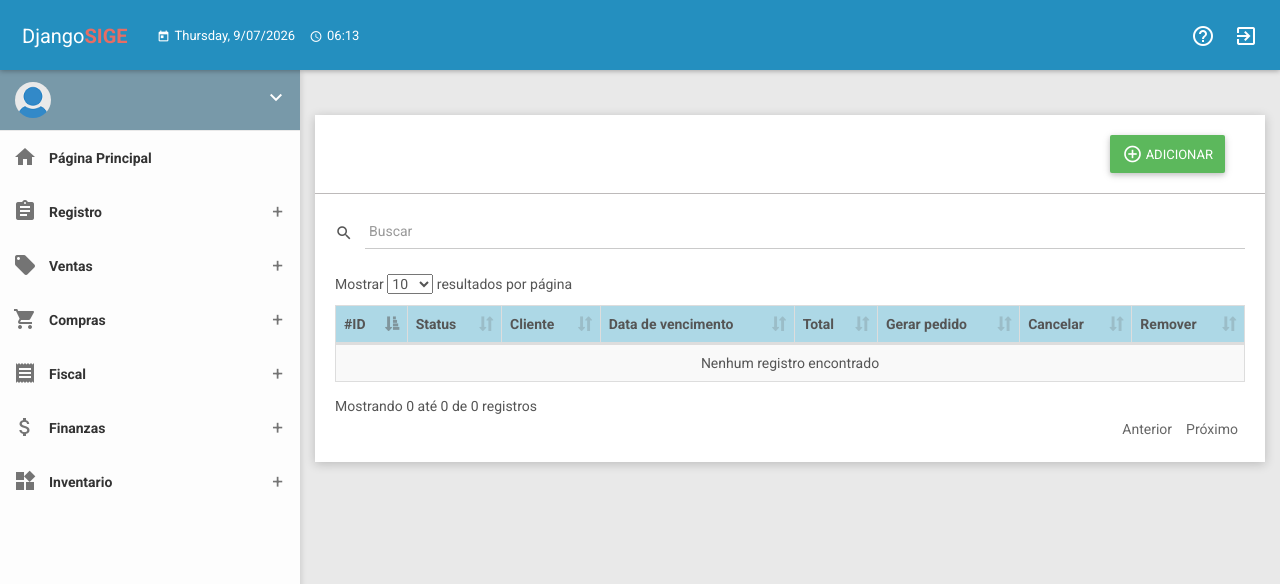
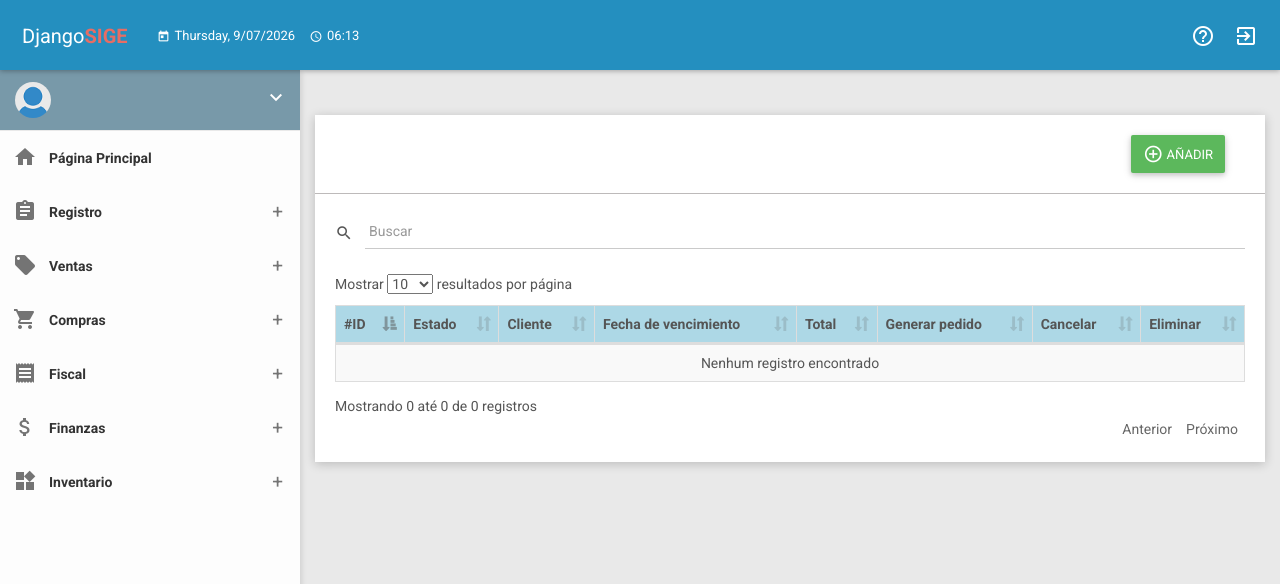
Before and after one commit to ScorpionsDev/djangoSIGE-PS, a Django app: template djangosige/templates/vendas/orcamento_venda/orcamento_venda_list.html in a window 1280 px wide. Shown: the top 584 px of the page. Run offline with Django 3.2, Linux system fonts and the light colour scheme; the template is opened without the code that fills it, so the values that code supplies are empty; parts of the project's set-up code (start-up, migrations or seed data) failed here and were passed over; some libraries are stand-ins or nearby versions.

Commit message:
Traducido

```diff
--- a/djangosige/templates/vendas/orcamento_venda/orcamento_venda_list.html
+++ b/djangosige/templates/vendas/orcamento_venda/orcamento_venda_list.html
@@ -18,7 +18,7 @@
               {{title_complete}}
             </h2>
               <div class="header-btn">
-                <a href="{{add_url}}" class="btn btn-success"><i class="material-icons">&#xE148;</i><span> ADICIONAR</span></a>
+                <a href="{{add_url}}" class="btn btn-success"><i class="material-icons">&#xE148;</i><span> AÑADIR</span></a>
                 <button class="btn btn-red btn-remove"><i class="material-icons">&#xE872;</i></button>
               </div>
           </div>
@@ -32,13 +32,13 @@
               <thead>
                 <tr>
                   <th>#ID</th>
-                  <th>Status</th>
+                  <th>Estado</th>
                   <th>Cliente</th>
-                  <th>Data de vencimento</th>
+                  <th>Fecha de vencimiento</th>
                   <th>Total</th>
-                  <th>Gerar pedido</th>
+                  <th>Generar pedido</th>
                   <th>Cancelar</th>
-                  <th>Remover</th>
+                  <th>Eliminar</th>
                 </tr>
               </thead>
 
```
